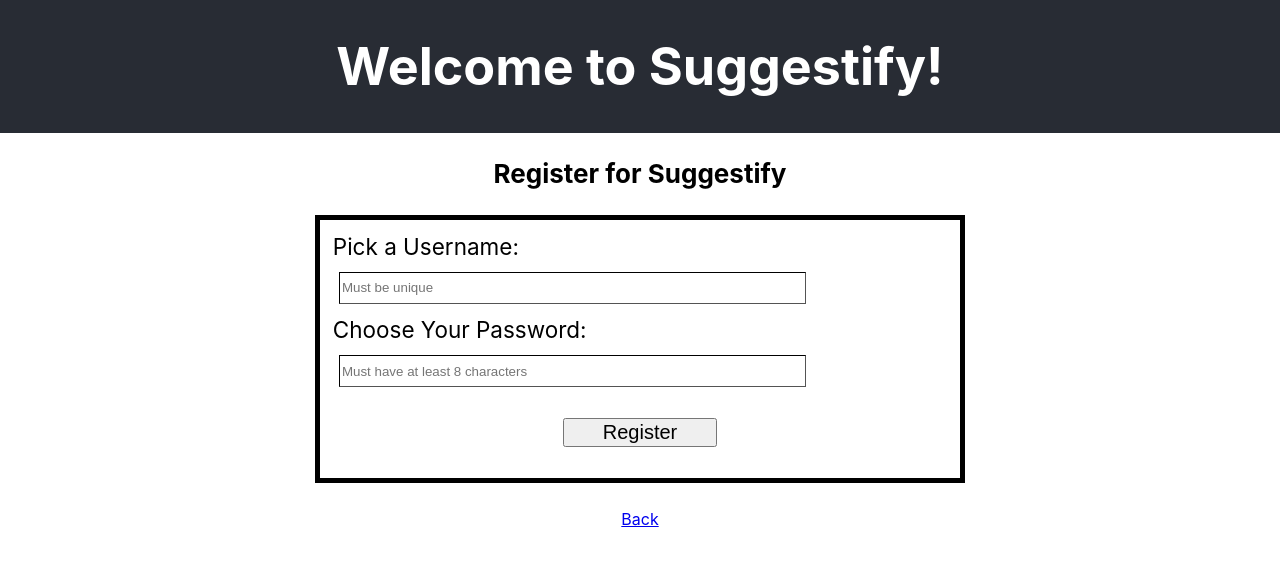
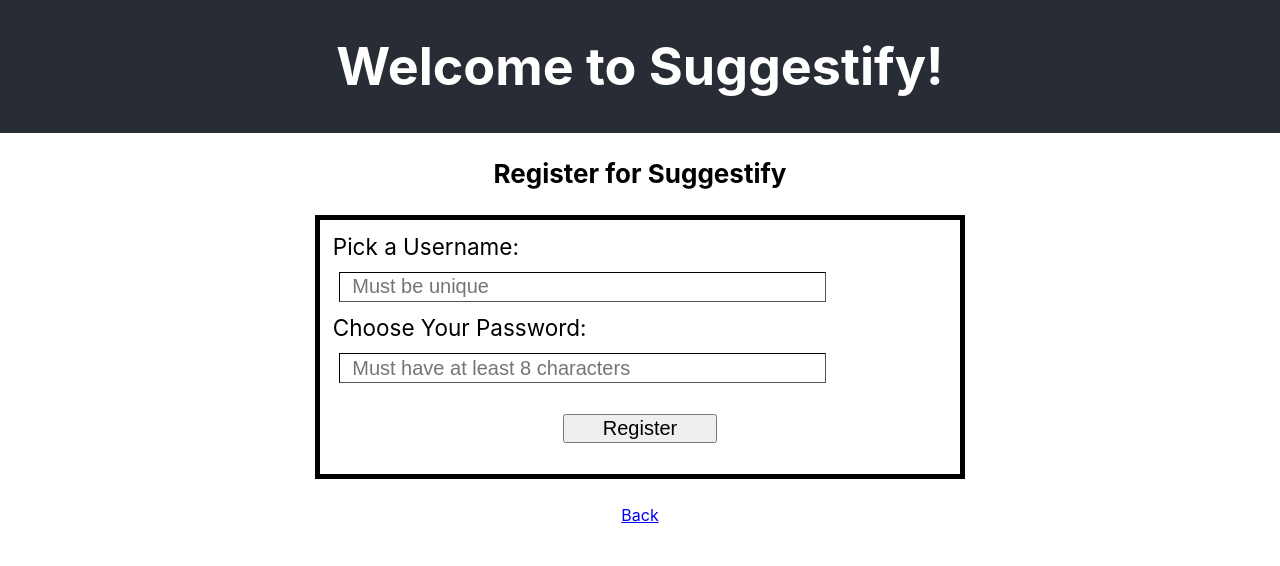
Before and after one commit to spotifyrecommendationtrey/Front_End, a React (Create React App) app in the folder suggestify/: page /register in a window 1280 px wide. Shown: the top 566 px of the page. Built offline with nearby package versions, Linux system fonts and the light colour scheme.

Commit message:
polished input fields

```diff
--- a/suggestify/src/components/Login.js
+++ b/suggestify/src/components/Login.js
@@ -19,6 +19,8 @@
             width: 75%;
             min-height: 3.5vh;
             border: 1px inset black;
+            font-size: calc(4px + 2vmin);
+            padding: 0 2%;
         }
         button{
             margin: 0 auto;
--- a/suggestify/src/components/Register.js
+++ b/suggestify/src/components/Register.js
@@ -20,6 +20,8 @@
             width: 75%;
             min-height: 3.5vh;
             border: 1px inset black;
+            font-size: calc(4px + 2vmin);
+            padding: 0 2%;
         }
         button{
             margin: 0 auto;
@@ -55,13 +57,13 @@
             <form className='user-register'>
 
                 <label htmlFor='new-username'>Pick a Username: </label>
-                <input type ='text' id='new-username' name='username' placeholder='Must be unique' onChange={onInputChange}></input>
+                <input type ='text' id='new-username' name='username' placeholder='Must be unique' value={userCred.username}onChange={onInputChange}></input>
 
                 {/* <label htmlFor='user-email'>Email: </label>
                 <input type ='email' id='user-email' name='new-username'></input> */}
                 {/* add minLength to password */}
                 <label htmlFor='new-password'>Choose Your Password: </label>
-                <input type ='text' id='new-password' name='password' placeholder='Must have at least 8 characters' minLength= '8' onChange={onInputChange}></input>
+                <input type ='password' id='new-password' name='password' placeholder='Must have at least 8 characters' minLength= '8' value= {userCred.password} onChange={onInputChange}></input>
 
                 <button type='submit' onSubmit={onSubmit}>Register</button>
             </form>
```
